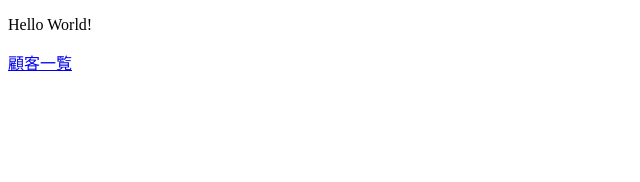
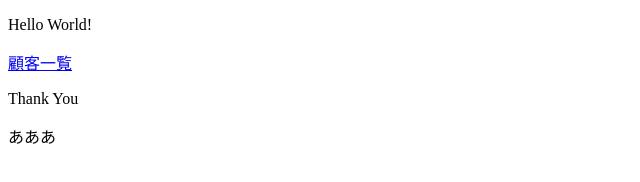
Before and after one commit to tomokitaniguchi/JavaMarathon, a plain HTML site: page src/web/index.html in a window 1280 px wide. Shown: the whole page, without its empty margins (0-640 px from the left). Drawn offline with Linux system fonts and the light colour scheme.

Commit message:
デプロイ準備

```diff
--- a/src/web/index.html
+++ b/src/web/index.html
@@ -8,5 +8,7 @@
 <body>
   <p>Hello World!</p>
   <a href="/customer/list.html">顧客一覧</a>
+  <p>Thank You</p>
+  <p>あああ</p>
 </body>
 </html>
```
Also changed, not shown: 1 other file.
